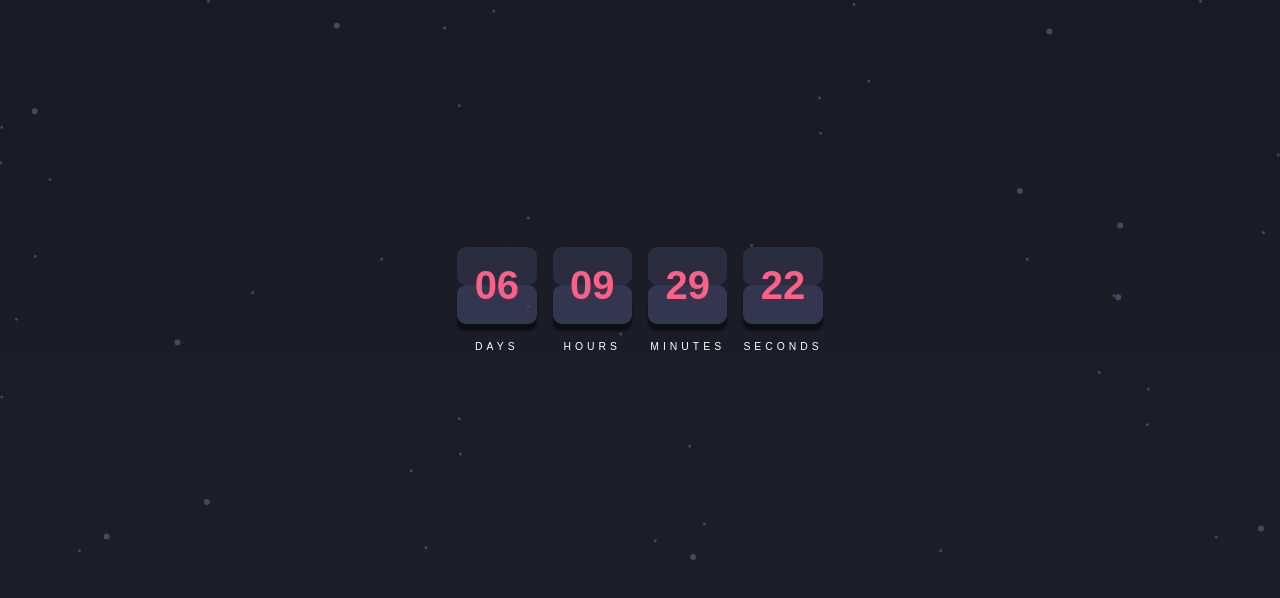
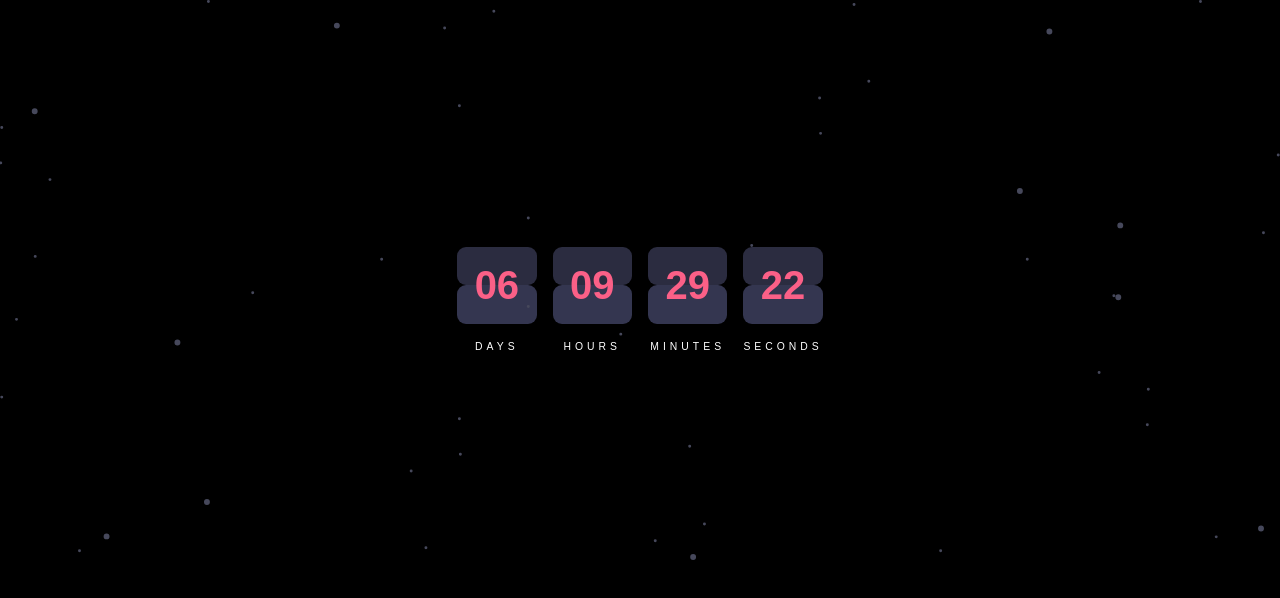
Before and after one commit to nikogutierrez/Christmas-Countdown-Timer, a plain HTML site: page index.html in a window 1280 px wide. Drawn offline with Linux system fonts and the light colour scheme.

Commit message:
Update style.css

```diff
--- a/style.css
+++ b/style.css
@@ -61,14 +61,9 @@ body {
   font-size: 0.65rem;
   font-family: var(--font-fam);
   min-height: 100vh;
-  background-color: var(--clr-grey-10);
+  background-color: #000;
   line-height: var(--line-height);
   overflow-x: hidden;
-  background-image: linear-gradient(
-    to bottom,
-    var(--darkmostlydarkblue),
-    var(--Very-dark-blue)
-  );
   position: relative;
 }
 h1 {
```
